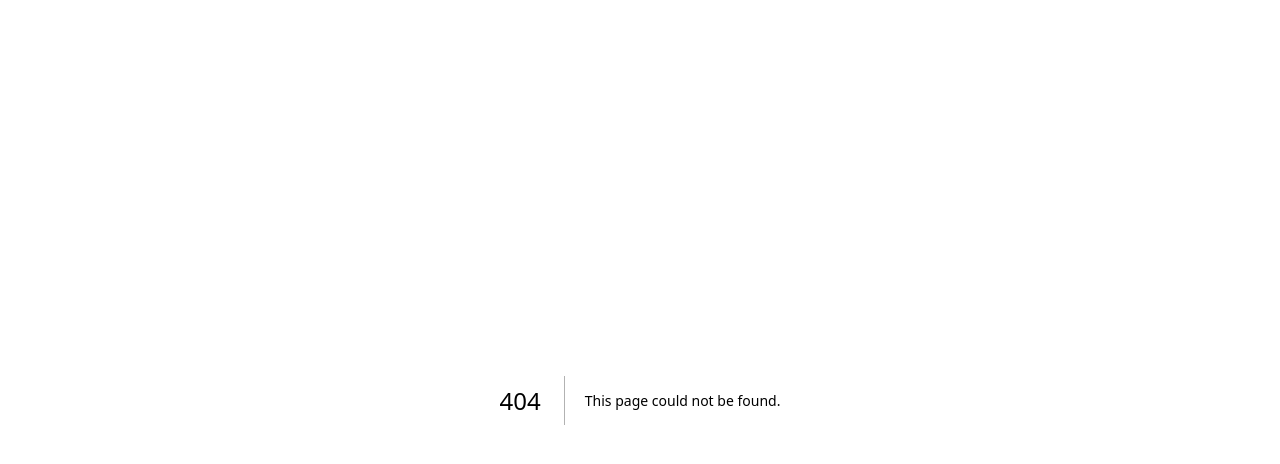
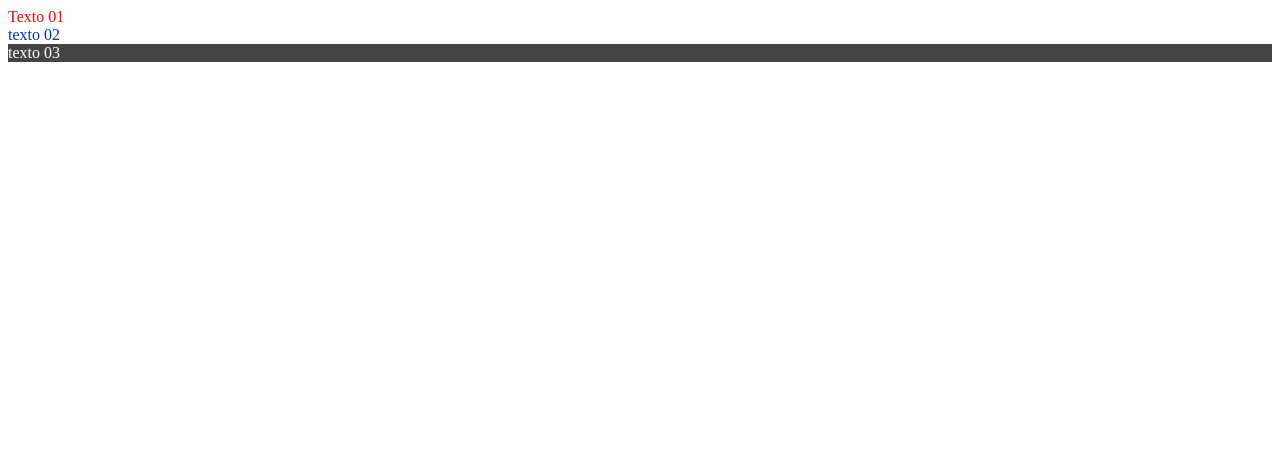
Before and after one commit to RobertSouDev/NextJSEstudos, a Next.js app: page /css/integracao1 in a window 1280 px wide. Before the commit this address had no page. Shown: the top 464 px of the page. Built offline with nearby package versions, Linux system fonts and the light colour scheme.

Commit message:
estancias

```diff
--- a/pages/_app.js
+++ b/pages/_app.js
@@ -1,5 +1,5 @@
 import "@/styles/globals.css";
-
+import "./css/integracao1.css"
 export default function App({ Component, pageProps }) {
   return <Component {...pageProps} />;
 }
--- a/pages/basicos/fragment2.jsx
+++ b/pages/basicos/fragment2.jsx
@@ -5,7 +5,6 @@ export default function fragment (){
         <h2>Subtitulos</h2>
         <h1>titulo</h1>
         <h2>Subtitulos</h2>
-
         </>
     )
 }
--- /dev/null
+++ b/pages/css/integracao1.css
@@ -0,0 +1,12 @@
+.vermelha {
+    color: red;
+}
+
+.azul {
+    color: #03a;
+}
+
+.branca {
+    background-color: #444 ;
+    color: #fff;
+}
--- /dev/null
+++ b/pages/css/integracao1.jsx
@@ -0,0 +1,10 @@
+
+export default function integracao(){
+    return (
+        <>
+            <div className="vermelha">Texto 01</div>
+            <div className="azul">texto 02</div>
+            <div className="branca">texto 03</div>
+        </>
+    )
+}
```
Also changed, not shown: components/Titulo.jsx (added, +8 -0 lines), pages/basicos/usandoTitulo.jsx (added, +12 -0 lines).
